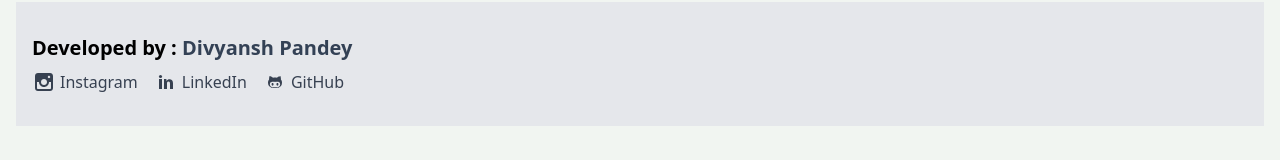
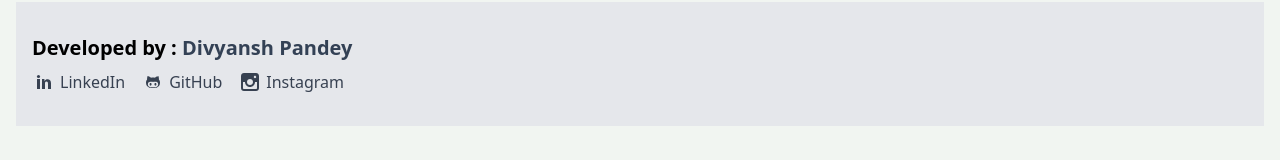
Before and after one commit to pandeydivyansh1803/mern-real-estate, a React (Vite) app in the folder client/: page /about in a window 1280 px wide. Shown: the part 418-578 px from the top of the page. Built offline with nearby package versions, Linux system fonts and the light colour scheme; no server answers.

Commit message:
complete about page

```diff
--- a/client/src/pages/About.jsx
+++ b/client/src/pages/About.jsx
@@ -21,10 +21,7 @@ export default function About() {
         <div className="container mx-auto px-4">
           <h2 className="text-xl font-bold mb-2"><span className='font-semibold'>Developed by : </span>   <span className='text-slate-700'>Divyansh Pandey</span></h2>
           <div className="flex items-center space-x-4">
-            <a target="_blank" href="https://www.instagram.com/pandeydivyansh1803/" className="text-gray-700 hover:text-gray-900 flex items-center">
-              <TiSocialInstagram className="w-6 h-6 mr-1" />
-              Instagram
-            </a>
+
             <a target="_blank" href="www.linkedin.com/in/divyansh-pandey-534996220" className="text-gray-700 hover:text-gray-900 flex items-center">
               <TiSocialLinkedin className="w-6 h-6 mr-1" />
               LinkedIn
@@ -33,6 +30,10 @@ export default function About() {
               <TiSocialGithub className="w-6 h-6 mr-1" />
               GitHub
             </a>
+            <a target="_blank" href="https://www.instagram.com/pandeydivyansh1803/" className="text-gray-700 hover:text-gray-900 flex items-center">
+              <TiSocialInstagram className="w-6 h-6 mr-1" />
+              Instagram
+            </a>
           </div>
         </div>
       </div>
```
